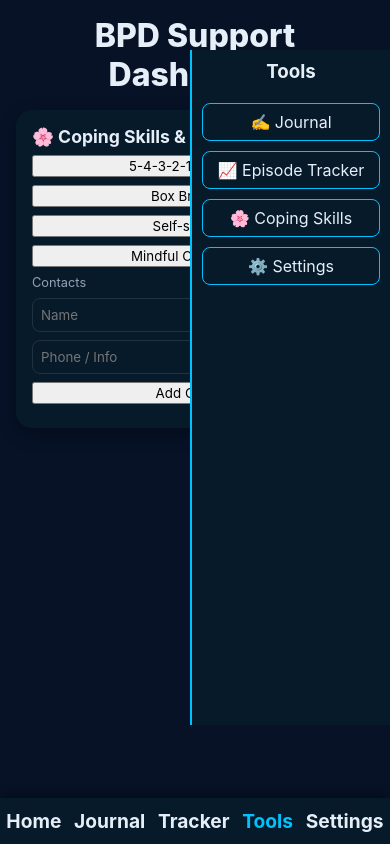
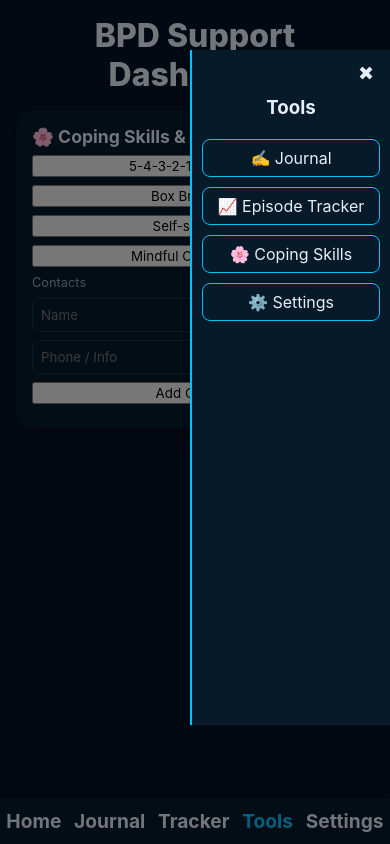
Before and after one commit to kadin1999/BPD, a plain HTML site: page index.html in a window 390 px wide. Both pictures are taken after a click on the button "Tools". Drawn offline with nearby package versions, Linux system fonts and the light colour scheme.

Commit message:
Update index.html

```diff
--- a/index.html
+++ b/index.html
@@ -75,8 +75,59 @@ textarea{resize:none;}
 .draggable-card{cursor:pointer;padding:8px;border-radius:8px;border:1px solid var(--accent);text-align:center;background:var(--card);}
 
 /* Sidebar for drag cards */
-#sidebar{position:fixed;right:0;top:50px;width:200px;background:var(--card);border-left:2px solid var(--accent);height:80%;padding:10px;overflow:auto;display:flex;flex-direction:column;gap:10px;z-index:1000;}
-#sidebar h3{text-align:center;margin:0 0 10px 0;}
+#sidebar {
+  position: fixed;
+  right: 0;
+  top: 50px;
+  width: 200px;
+  background: var(--card);
+  border-left: 2px solid var(--accent);
+  height: 80%;
+  padding: 10px;
+  overflow: auto;
+  display: flex;
+  flex-direction: column;
+  gap: 10px;
+  z-index: 1001;
+  transition: transform 0.3s ease;
+}
+#sidebar h3 {
+  text-align: center;
+  margin: 0 0 10px 0;
+}
+#closeSidebar {
+  align-self: flex-end;
+  background: transparent;
+  border: none;
+  color: var(--text);
+  font-size: 1.2rem;
+  cursor: pointer;
+}
+
+/* Overlay for mobile */
+#overlay {
+  position: fixed;
+  top: 0;
+  left: 0;
+  width: 100%;
+  height: 100%;
+  background: rgba(0,0,0,0.5);
+  z-index: 1000;
+  display: none;
+}
+
+/* Mobile behavior */
+@media (max-width: 768px) {
+  #sidebar {
+    transform: translateX(100%);
+  }
+  #sidebar.active {
+    transform: translateX(0);
+  }
+  #overlay.active {
+    display: block;
+  }
+}
 </style>
 </head>
 <body data-theme="dark">
@@ -147,8 +198,12 @@ textarea{resize:none;}
   </div>
 </div>
 
+<!-- Overlay for mobile -->
+<div id="overlay"></div>
+
 <!-- Floating Sidebar -->
 <div id="sidebar">
+  <button id="closeSidebar">✖</button>
   <h3>Tools</h3>
   <div class="draggable-card" data-card="journalSection" draggable="true">✍️ Journal</div>
   <div class="draggable-card" data-card="episodesSection" draggable="true">📈 Episode Tracker</div>
@@ -202,7 +257,6 @@ moodSlider.addEventListener('input', ()=>{
   else if(v<=8) txt='Good';
   else txt='Very good';
   moodLabel.textContent=`${v} — ${txt}`;
-  // Save to mood history
   moodHistory.push({time:Date.now(),value:v});
   updateMoodChart();
 });
@@ -299,7 +353,7 @@ document.getElementById('resetData').addEventListener('click',()=>{
   }
 });
 
-// Drag & Drop functionality
+// Drag & Drop
 const sidebarCards = document.querySelectorAll('#sidebar .draggable-card');
 const dropArea = document.getElementById('homeDropArea');
 sidebarCards.forEach(card=>{
@@ -315,6 +369,31 @@ dropArea.addEventListener('drop', e=>{
   el.style.width='100%';
   dropArea.appendChild(el);
 });
+
+// Mobile sidebar toggle
+const sidebar = document.getElementById('sidebar');
+const closeSidebar = document.getElementById('closeSidebar');
+const overlay = document.getElementById('overlay');
+const toolsButton = document.querySelector('.navbar button[data-target="resourcesSection"]');
+
+toolsButton.addEventListener('click', () => {
+  if (window.innerWidth <= 768) {
+    sidebar.classList.toggle('active');
+    overlay.classList.toggle('active');
+  } else {
+    showSection('resourcesSection');
+  }
+});
+
+closeSidebar.addEventListener('click', () => {
+  sidebar.classList.remove('active');
+  overlay.classList.remove('active');
+});
+
+overlay.addEventListener('click', () => {
+  sidebar.classList.remove('active');
+  overlay.classList.remove('active');
+});
 </script>
 </body>
 </html>
```
